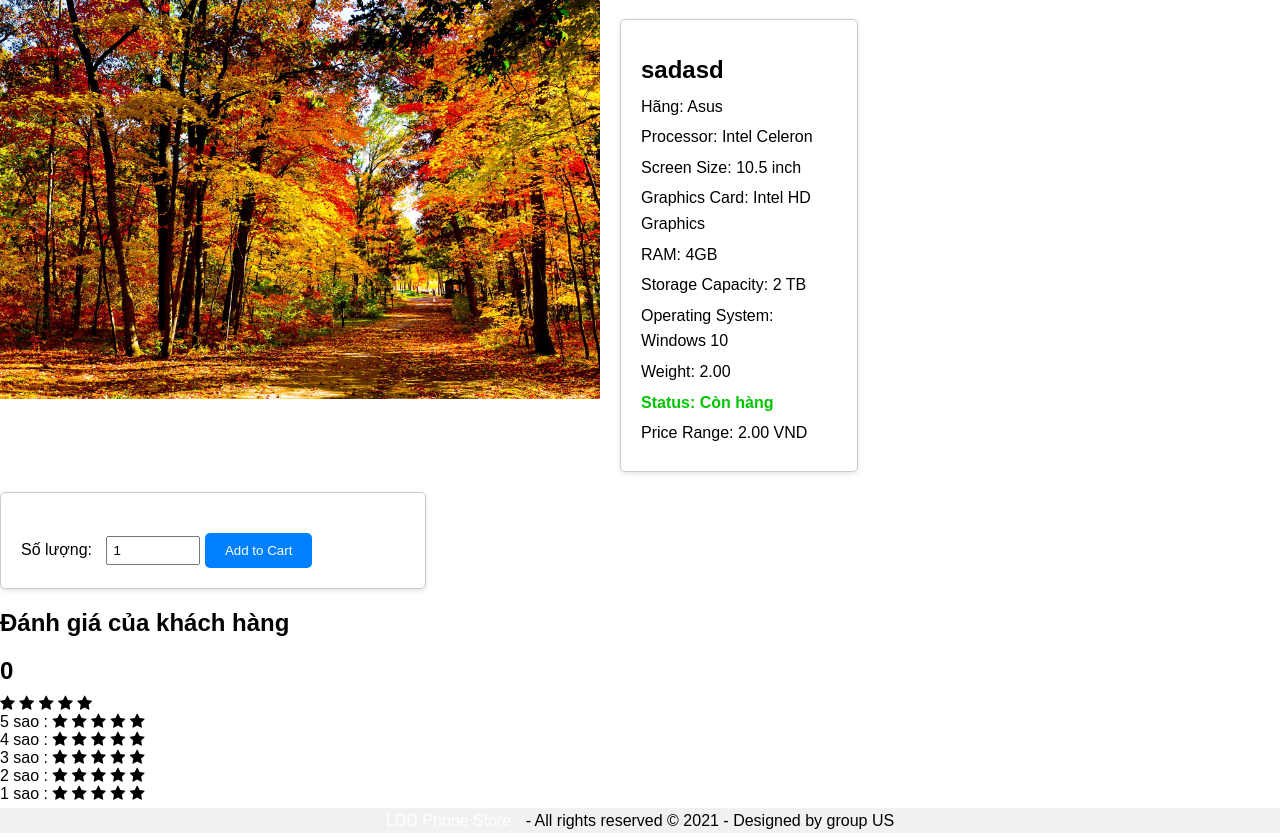
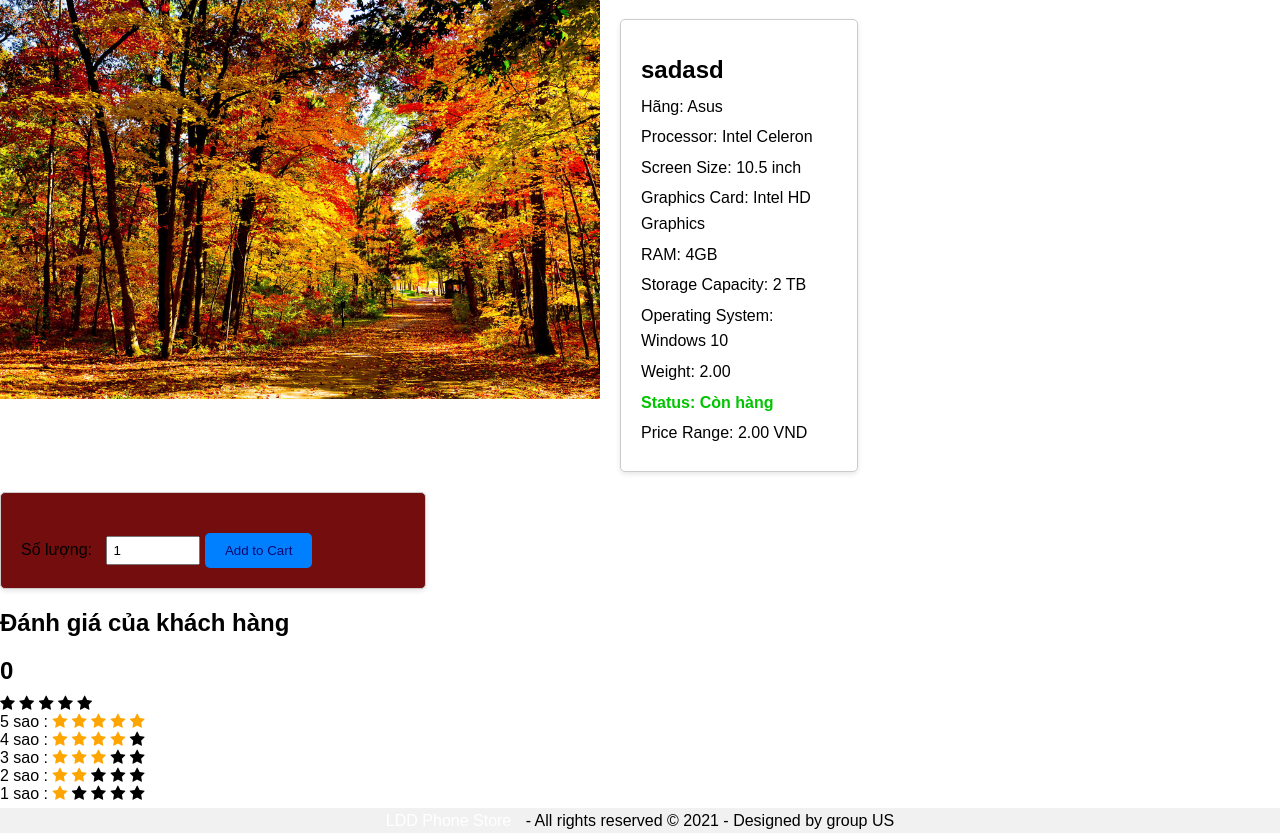
Before and after one commit to Nguyenbaothanh/Agile_Leo, a PHP site: page /layout/product_details.php?id=1 in a window 1280 px wide. Shown: the part 103-941 px from the top of the page. Run offline with PHP 8.4, Linux system fonts and the light colour scheme; a user stored in the database is signed in; data comes from the database, SQL or seed files in the repository.

Commit message:
css phan danh gia cua khach hang

```diff
--- a/css/laptop_detail.css
+++ b/css/laptop_detail.css
@@ -20,7 +20,7 @@
 }
 
 .add-to-cart-form {
-    background-color: #fff;
+    background-color: #740e0e;
     padding: 20px;
     border-radius: 5px;
     border: 1px solid #ccc;
@@ -61,7 +61,7 @@ input[type="number"] {
 
 input[type="submit"] {
     background-color: #0080ff;
-    color: #fff;
+    color: #12076e;
     padding: 10px 20px;
     border: none;
     border-radius: 5px;
@@ -71,3 +71,11 @@ input[type="submit"] {
 input[type="submit"]:hover {
     background-color: #0058b3;
 }
+.checked {
+    color: orange;
+}
+.break-down{
+    position: relative;
+    display: flexbox;
+
+}
```
